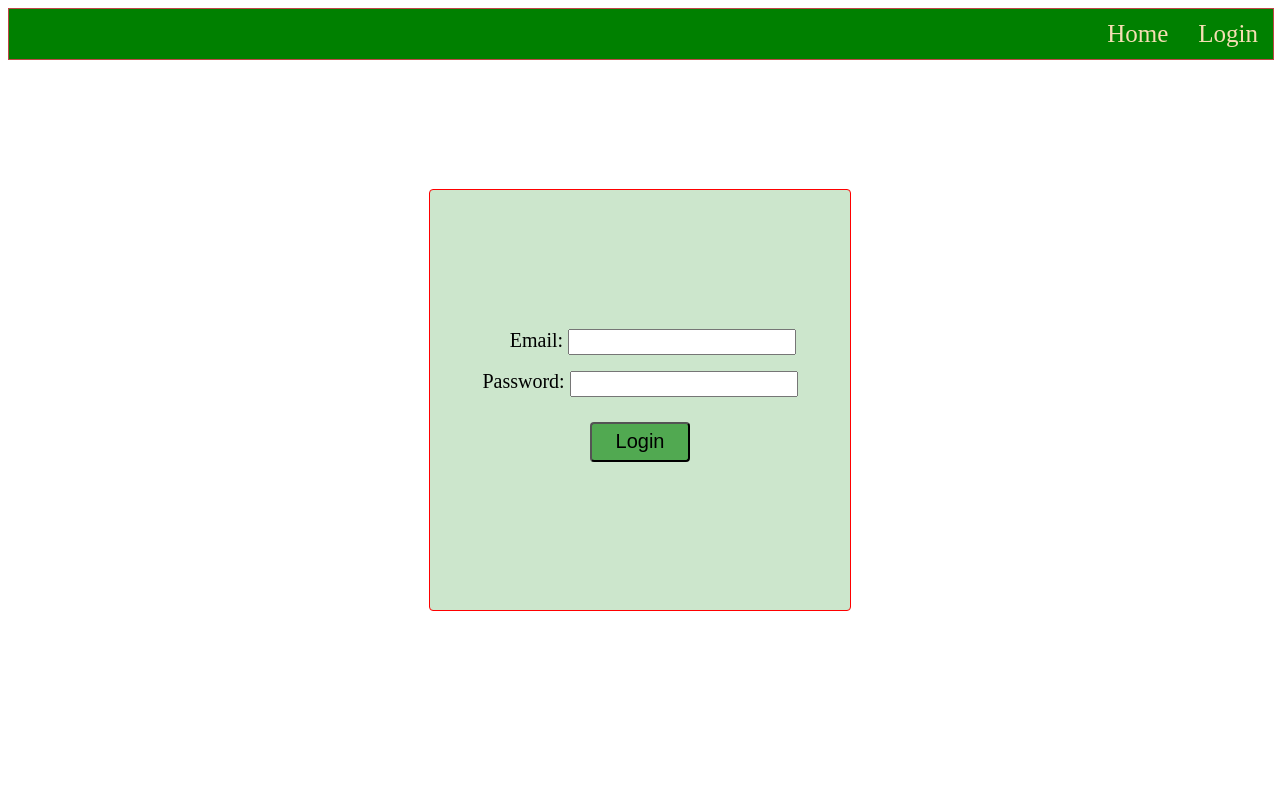
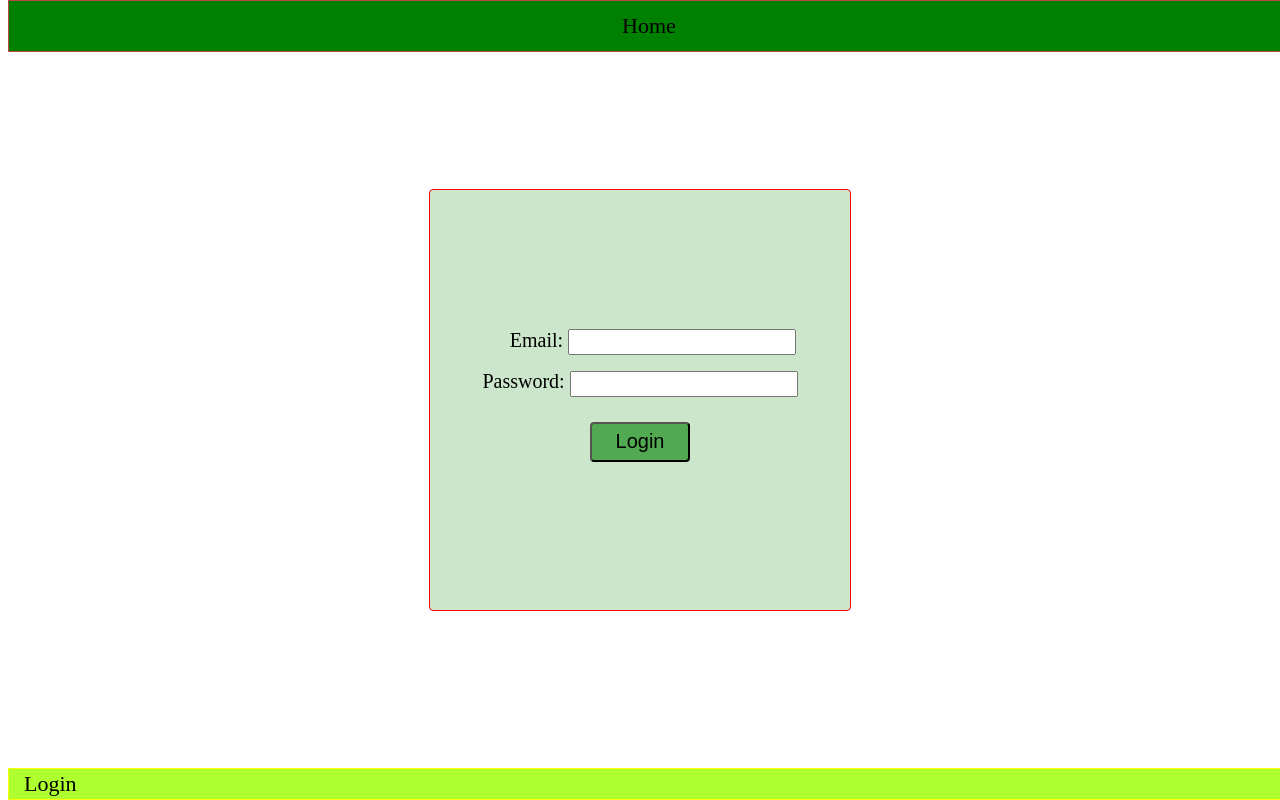
Before and after one commit to prashanthk02/shy-blog, a React (Create React App) app: page /login in a window 1280 px wide. Built offline with nearby package versions, Linux system fonts and the light colour scheme; no server answers.

Commit message:
add footer and style home page

```diff
--- a/src/App.js
+++ b/src/App.js
@@ -29,15 +29,6 @@ function App() {
     <Router>
       <nav>
         <Link to="/"> Home </Link>
-        {!isAuth ? (
-          <Link to="/login"> Login </Link>
-        ) : (
-          <>
-            <Link to="/createpost"> Create Post </Link>
-            <p>{currentUserState.email}</p>
-            <button onClick={logOut}> Log Out </button>
-          </>
-        )}
       </nav>
 
       <Routes>
@@ -45,6 +36,18 @@ function App() {
         <Route path="/createpost" element={<CreatePost isAuth={isAuth} />} />
         <Route path="/login" element={<Login setIsAuth={setIsAuth} />} />
       </Routes>
+
+      <footer>
+        {!isAuth ? (
+          <Link to="/login"> Login </Link>
+        ) : (
+          <>
+            <Link to="/createpost"> Create Post </Link>
+            <p>{currentUserState.email}</p>
+            <button className="logoutBtn" onClick={logOut}> LogOut </button>
+          </>
+        )}
+      </footer>
     </Router>
   );
 }
--- a/src/styles/App.css
+++ b/src/styles/App.css
@@ -8,15 +8,42 @@ nav {
   width: 100%;
   height: 50px;
   background-color: green;
-  /* position: relative; */
+  position: fixed;
+  top: 0%;
+  z-index: 11;
   display: flex;
   align-items: center;
-  justify-content: flex-end;
+  justify-content: center;
 }
 
 a {
-  color: wheat;
+  color: black;
   text-decoration: none;
   margin: 15px;
-  font-size: 25px;
+  font-size: 22px;
 }
+
+footer {
+  border: 1px solid yellow;
+  width: 100%;
+  height: 30px;
+  position: fixed;
+  bottom: 0%;
+  z-index: 10;
+  background-color: greenyellow;
+  display: flex;
+  align-items: center;
+  justify-content: flex-start;
+
+}
+
+.logoutBtn {
+  margin-left: 12px;
+  background: none;
+  border-radius: 4px;
+  font-size: 15px;
+}
+
+.logoutBtn:hover {
+  cursor: pointer;
+}
--- a/src/styles/Home.scss
+++ b/src/styles/Home.scss
@@ -3,6 +3,10 @@
   display: flex;
   flex-direction: column;
   align-items: center;
+  width: 100%;
+  position: absolute;
+  top: 7%;
+  z-index: 0;
 }
 
 .post {
```
